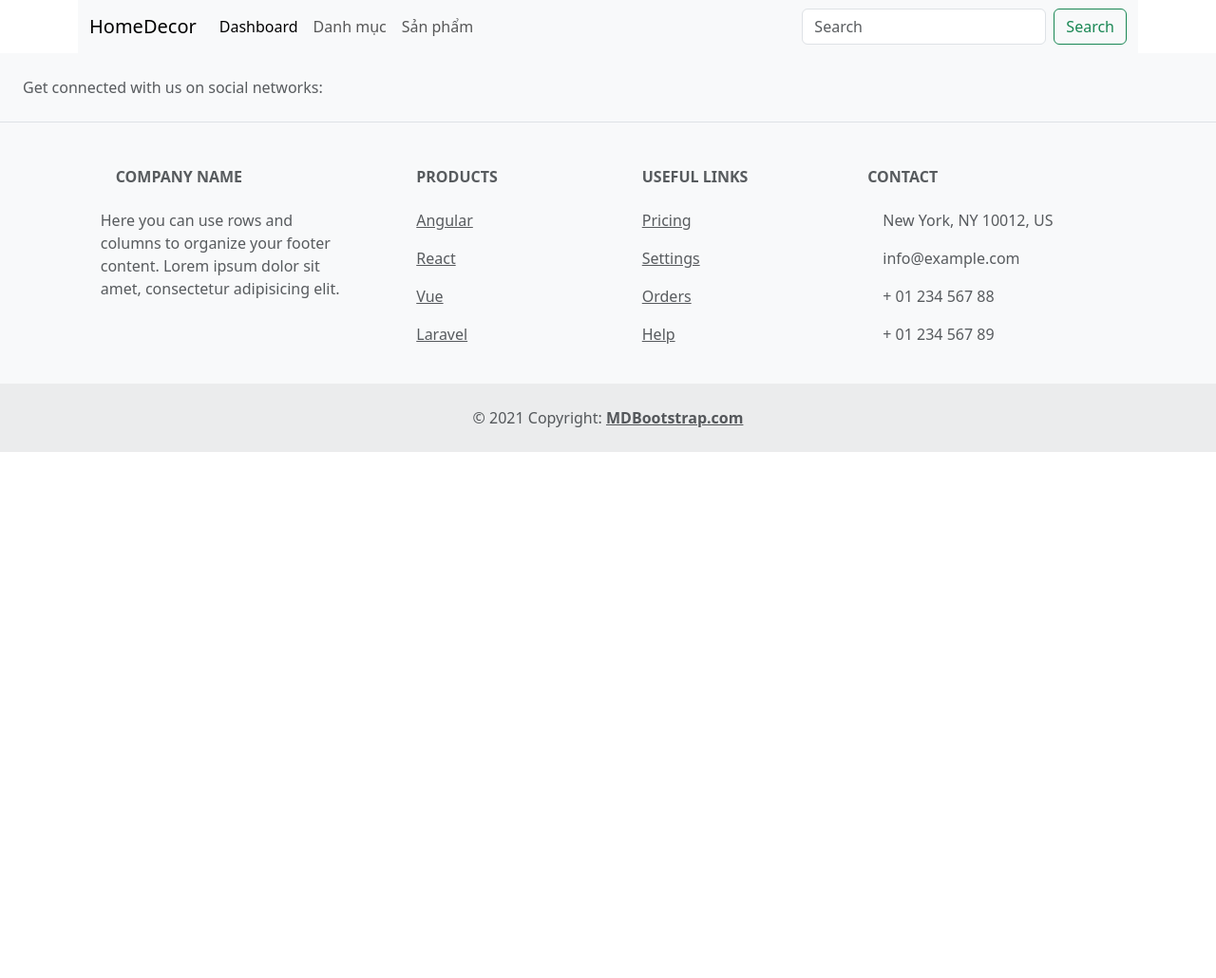
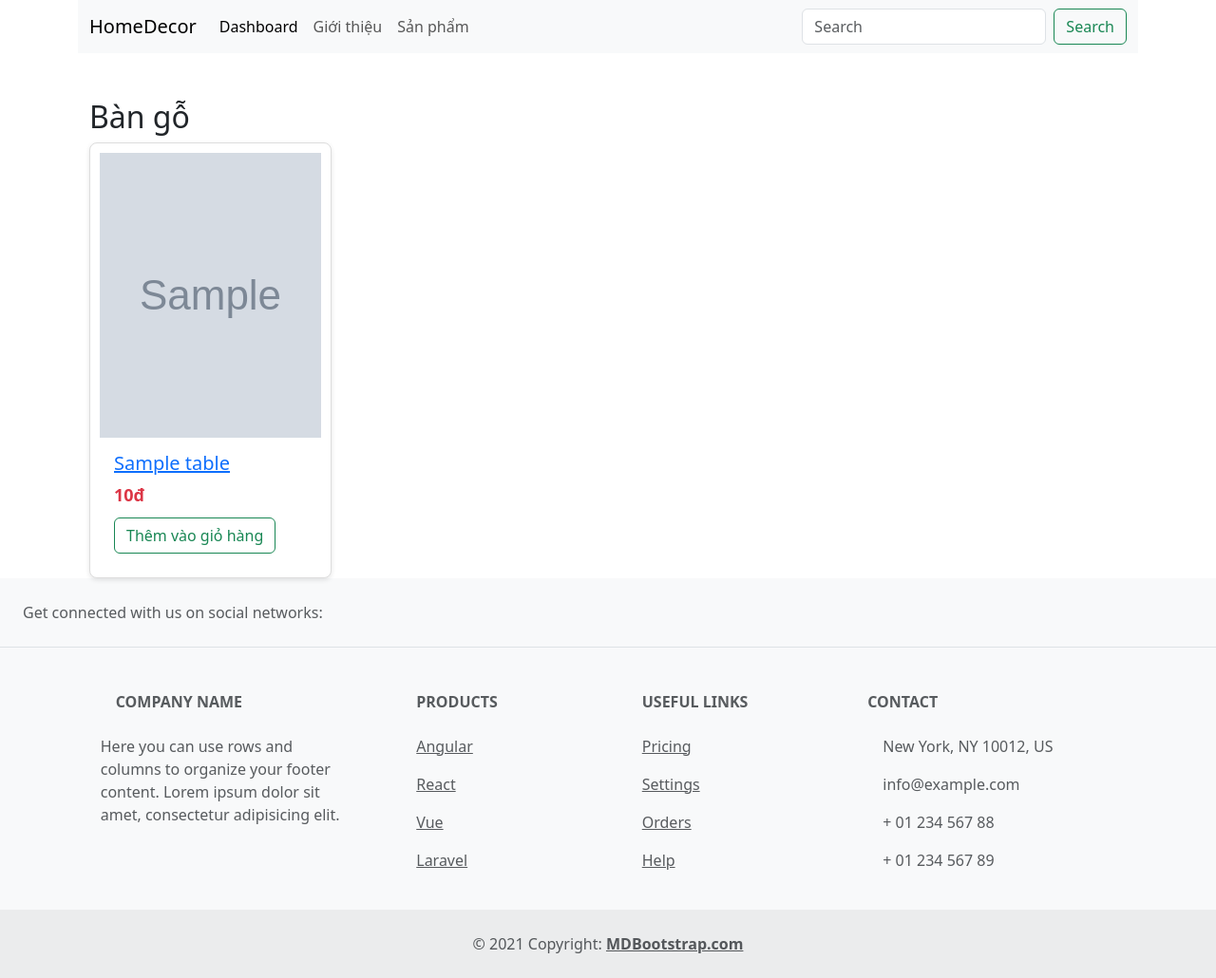
Before and after one commit to pnminh52/HomeDecor_PRO1014_Final, a PHP site: the page made by views/clients/products/list.php in a window 1280 px wide. Shown: the whole page at 95% size. Before the commit the page ends 476 px from the top, so only its background shows below. Run offline with PHP 8.4, Linux system fonts and the light colour scheme; the template is opened without the code that fills it: most values are stand-ins (such as "Sample title", 1, 10 or a date in 2020); grey boxes marked "Sample" are stand-in pictures; some libraries are stand-ins or nearby versions.

Commit message:
route update

```diff
--- a/views/admin/header.php
+++ b/views/admin/header.php
@@ -13,7 +13,7 @@
     <div class="container w-100">
         <nav class="navbar navbar-expand-lg bg-body-tertiary">
             <div class="container-fluid">
-                <a class="navbar-brand" href="<?=ROOT_URL?>">HomeDecor</a>
+                <a class="navbar-brand" href="/homedecorfinal/admin/">HomeDecor</a>
                 <button class="navbar-toggler" type="button" data-bs-toggle="collapse" data-bs-target="#navbarSupportedContent" aria-controls="navbarSupportedContent" aria-expanded="false" aria-label="Toggle navigation">
                     <span class="navbar-toggler-icon"></span>
                 </button>
@@ -28,6 +28,9 @@
                         <li class="nav-item">
                             <a class="nav-link" href="<?= ADMIN_URL . '?ctl=listsp' ?>">Sản phẩm</a>
                         </li>
+                        <li class="nav-item">
+                            <a class="nav-link"href="/homedecorfinal/views/">Client</a>
+                        </li>
 
                     </ul>
                     <form class="d-flex" role="search">
--- a/views/clients/header.php
+++ b/views/clients/header.php
@@ -14,7 +14,7 @@
     <div class="container w-100">
         <nav class="navbar navbar-expand-lg bg-body-tertiary">
             <div class="container-fluid">
-                <a class="navbar-brand" href="<?=ROOT_URL?>">HomeDecor</a>
+                <a class="navbar-brand" href="/homedecorfinal/views/">HomeDecor</a>
                 <button class="navbar-toggler" type="button" data-bs-toggle="collapse" data-bs-target="#navbarSupportedContent" aria-controls="navbarSupportedContent" aria-expanded="false" aria-label="Toggle navigation">
                     <span class="navbar-toggler-icon"></span>
                 </button>
--- a/views/clients/products/list.php
+++ b/views/clients/products/list.php
@@ -0,0 +1,26 @@
+<?php include_once ROOT_DIR . "/clients/header.php"?>
+<div class="container mt-5">
+<h2>Bàn gỗ</h2>
+<div class="row g-4">
+    <?php foreach ($tables as $table): ?>
+    <div class="col-md-3">
+        <div class="product-box">
+            <img src="<?= ROOT_URL .  $table['image']?>" alt="Product Image" class="product-img">
+            <div class="product-info">
+                <a href="#">
+                    <h5 class="product-name"><?= $table['name']?></h5>
+                </a>
+                <div>
+                    <span class="product-price"><?= number_format($table['price'])?>đ</span>
+                </div>
+                <div class="product-buttons">
+
+                    <a class="btn btn-outline-success">Thêm vào giỏ hàng</a>
+                </div>
+            </div>
+        </div>
+    </div>
+    <?php endforeach?>
+</div>
+</div>
+<?php include_once ROOT_DIR . "/clients/footer.php"?>
```
